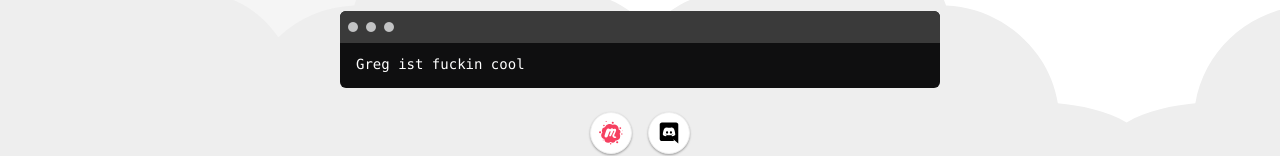
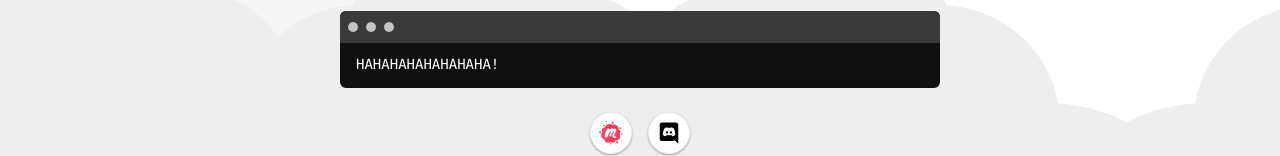
Before and after one commit to instant-build/frontend, an Angular app: page / in a window 1280 px wide. Shown: the part 603-759 px from the top of the page. Built offline with nearby package versions, Linux system fonts and the light colour scheme.

Commit message:
ticket_5: Profanity filter disabled

```diff
--- a/src/app/app.component.html
+++ b/src/app/app.component.html
@@ -425,7 +425,7 @@
 
   <!-- Terminal -->
   <div class="terminal" [ngSwitch]="selection.value">
-      <pre *ngSwitchDefault>Greg ist fuckin cool</pre>
+      <pre *ngSwitchDefault>HAHAHAHAHAHAHAHA!</pre>
       <pre *ngSwitchCase="'material'">ng add @angular/material</pre>
       <pre *ngSwitchCase="'pwa'">ng add @angular/pwa</pre>
       <pre *ngSwitchCase="'dependency'">ng add _____</pre>
```
